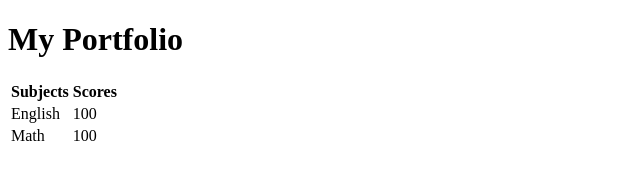
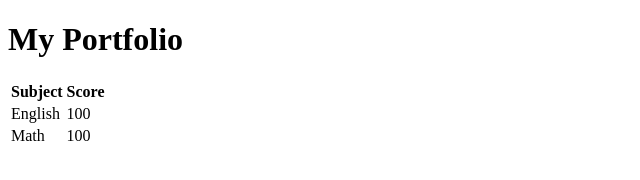
Before and after one commit to ngmeichan/myportfolio, a plain HTML site: page index.html in a window 1280 px wide. Shown: the full height of the page, 0-640 px from the left. Drawn offline with Linux system fonts and the light colour scheme.

Commit message:
Update index.html

```diff
--- a/index.html
+++ b/index.html
@@ -9,8 +9,8 @@
 
   <table>
     <tr>
-      <th>Subjects</th>
-      <th>Scores</th>
+      <th>Subject</th>
+      <th>Score</th>
     </tr>
     <tr>
       <td>English</td>
```
